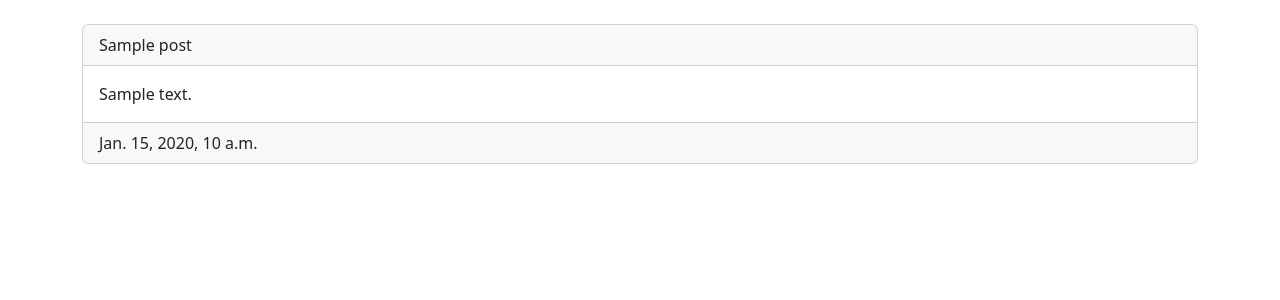
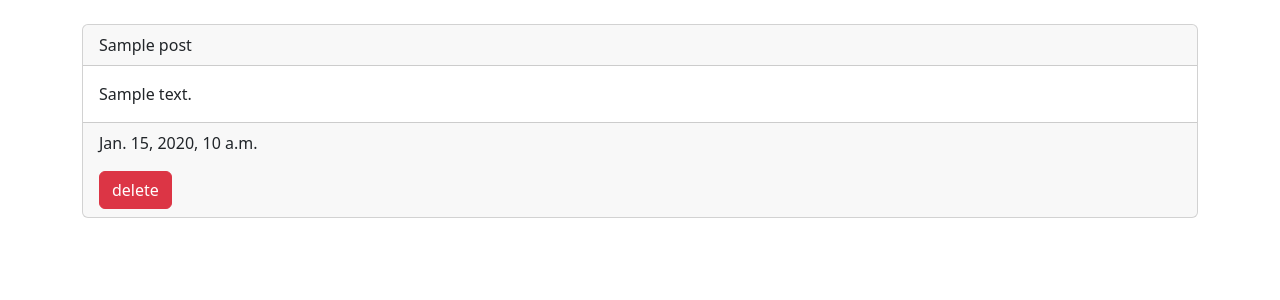
Before and after one commit to JunBeomPark1120/board, a Django app: template posts/templates/detail.html in a window 1280 px wide. Shown: the part 56-356 px from the top of the page. Run offline with Django 4.2, Linux system fonts and the light colour scheme; the template is opened without the code that fills it: most values are stand-ins (such as "Sample title", 1, 10 or a date in 2020).

Commit message:
delete 기능 구현

```diff
--- a/board/settings.py
+++ b/board/settings.py
@@ -106,7 +106,8 @@ AUTH_PASSWORD_VALIDATORS = [
 
 LANGUAGE_CODE = 'en-us'
 
-TIME_ZONE = 'UTC'
+#TIME_ZONE = 'UTC'
+TIME_ZONE = 'Asia/Seoul'
 
 USE_I18N = True
 
--- a/posts/templates/detail.html
+++ b/posts/templates/detail.html
@@ -10,7 +10,8 @@
             {{post.content}}
         </div>
         <div class="card-footer">
-            {{post.created_at}}
+            <p>{{post.created_at}}</p>
+            <a href="{% url 'posts:delete' id=post.id %}" class="btn btn-danger">delete</a>
         </div>
     </div>
 
--- a/posts/urls.py
+++ b/posts/urls.py
@@ -8,7 +8,10 @@ urlpatterns = [
     path('', views.index, name='index'),
     path('<int:id>/', views.detail, name='detail'),
 
-    #Create
+    # Create
     path('new/', views.new, name='new'),
     path('create/', views.create, name='create'),
+
+    # Delete
+    path('<int:id>/delete/', views.delete, name='delete')
 ]
--- a/posts/views.py
+++ b/posts/views.py
@@ -36,3 +36,9 @@ def create(request):
     post.save()
 
     return redirect('posts:detail', id=post.id)
+
+def delete(request, id):
+    post = Post.objects.get(id=id)
+    post.delete()
+
+    return redirect('posts:index')
```
